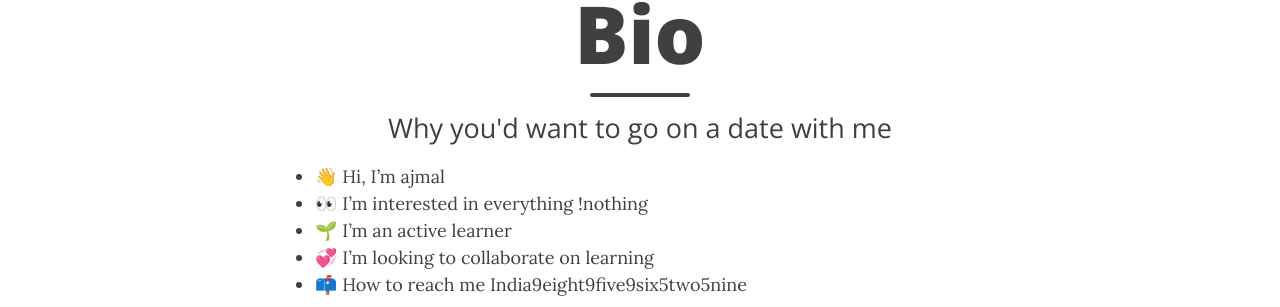
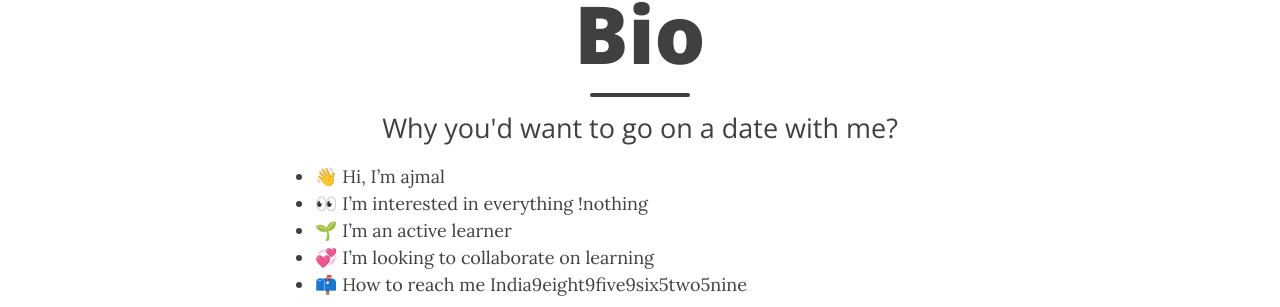
Before and after one commit to ajmalagm/ajmal, a Jekyll site: the page built from bio.md, in a window 1280 px wide. Shown: the part 141-448 px from the top of the page. Built offline with Jekyll 4.4.1, drawn with Linux system fonts in a browser that asks for light colours; nearby versions of some CDN libraries; comment, search, counter and statistics services are not loaded.

Commit message:
Update bio.md

```diff
--- a/bio.md
+++ b/bio.md
@@ -1,7 +1,7 @@
 ---
 layout: page
 title: Bio
-subtitle: Why you'd want to go on a date with me
+subtitle: Why you'd want to go on a date with me?
 ---
 - 👋 Hi, I’m ajmal
 - 👀 I’m interested in everything !nothing
```
